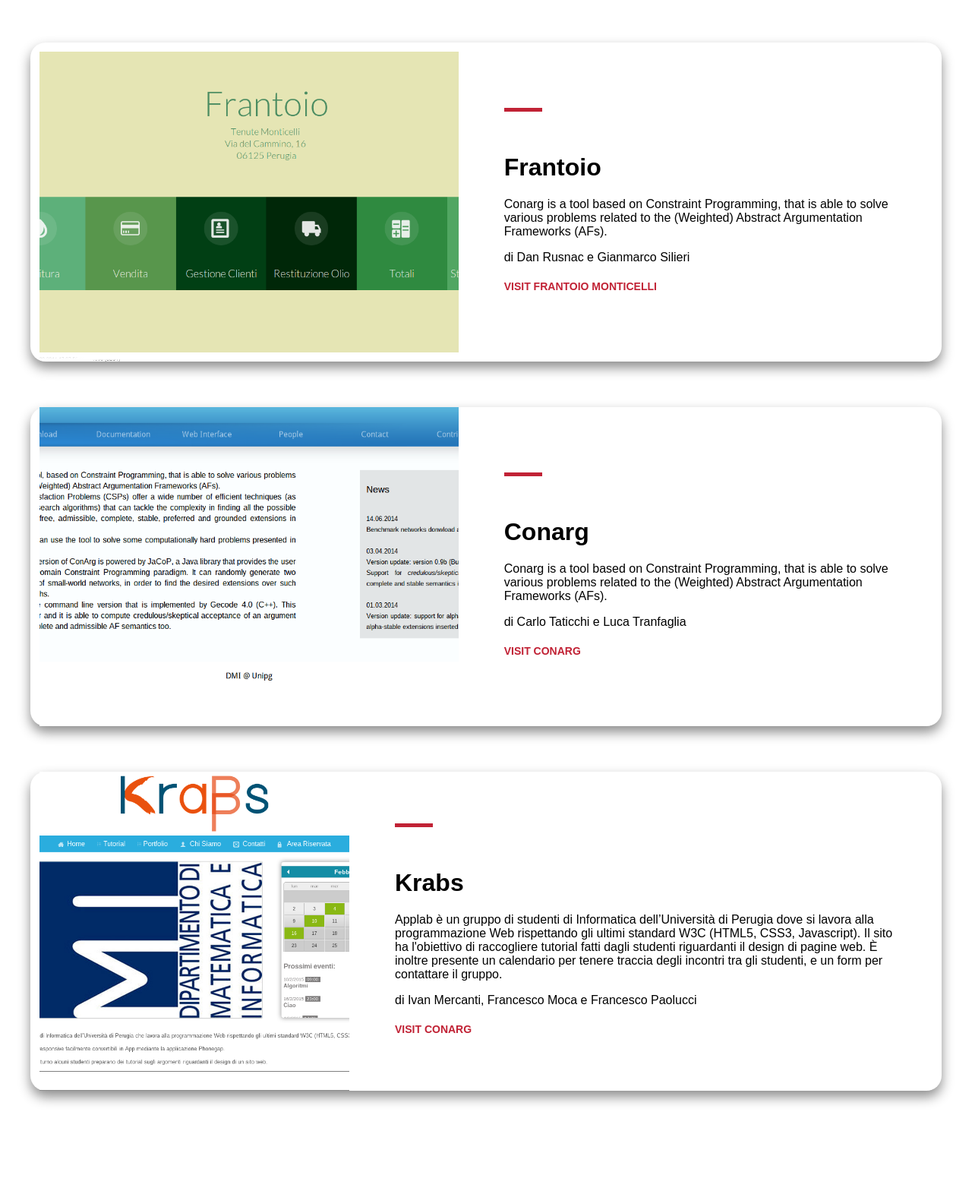
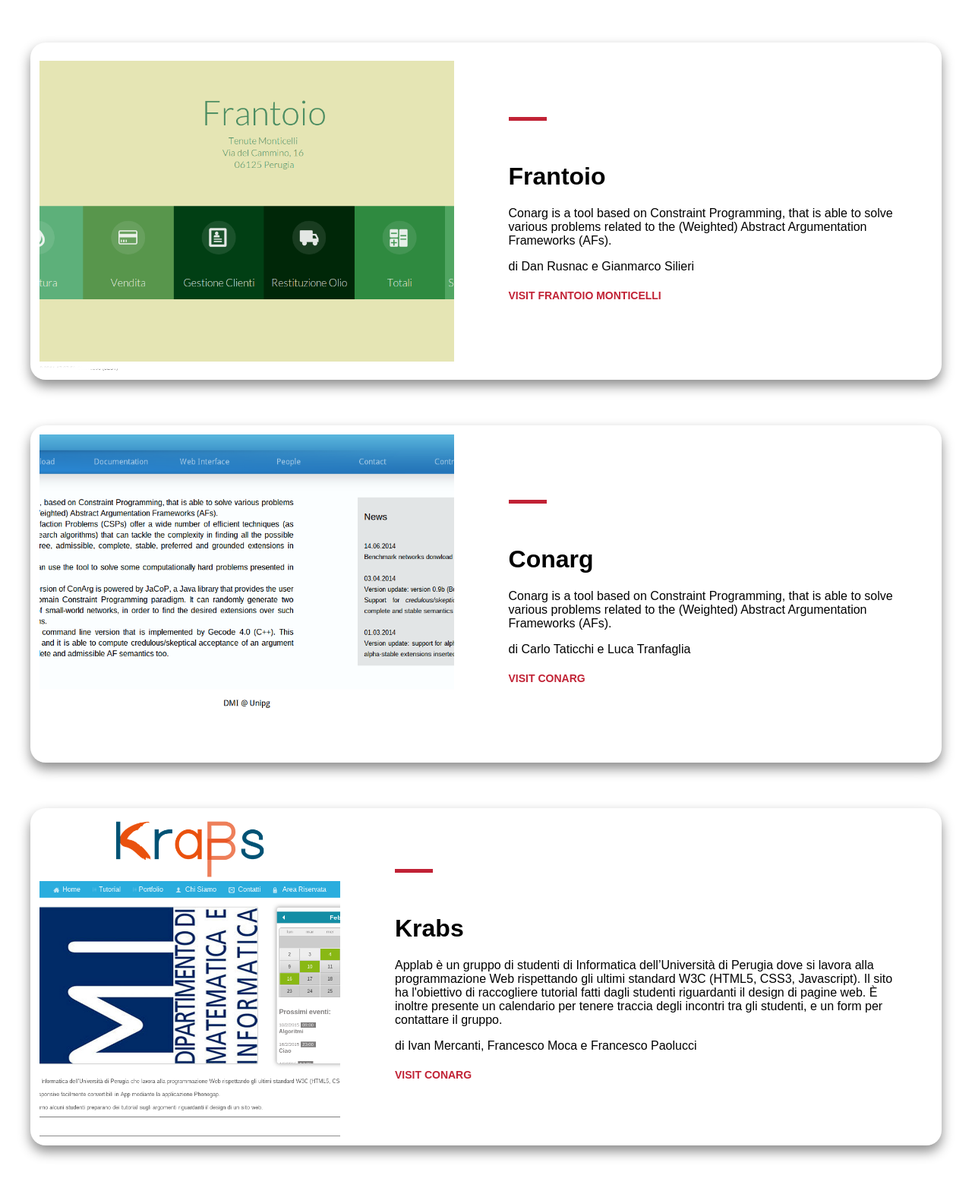
Before and after one commit to AppLab-UniPg/AppLab, a PHP site: page /portfolio.html in a window 1280 px wide. Shown: the part 54-1622 px from the top of the page at 76% size. Before the commit the page ends 1508 px from the top, so only its background shows below. Run offline with PHP 8.4, Linux system fonts and the light colour scheme.

Commit message:
Update style.css

```diff
--- a/style.css
+++ b/style.css
@@ -209,7 +209,7 @@ div.imag-frantoio {
 div.imag {
   height: 300px;
   width: 100%;
-  margin-left:1%;
+  margin:1%;
   background-position: center;
   background-size: cover;
 }
```
